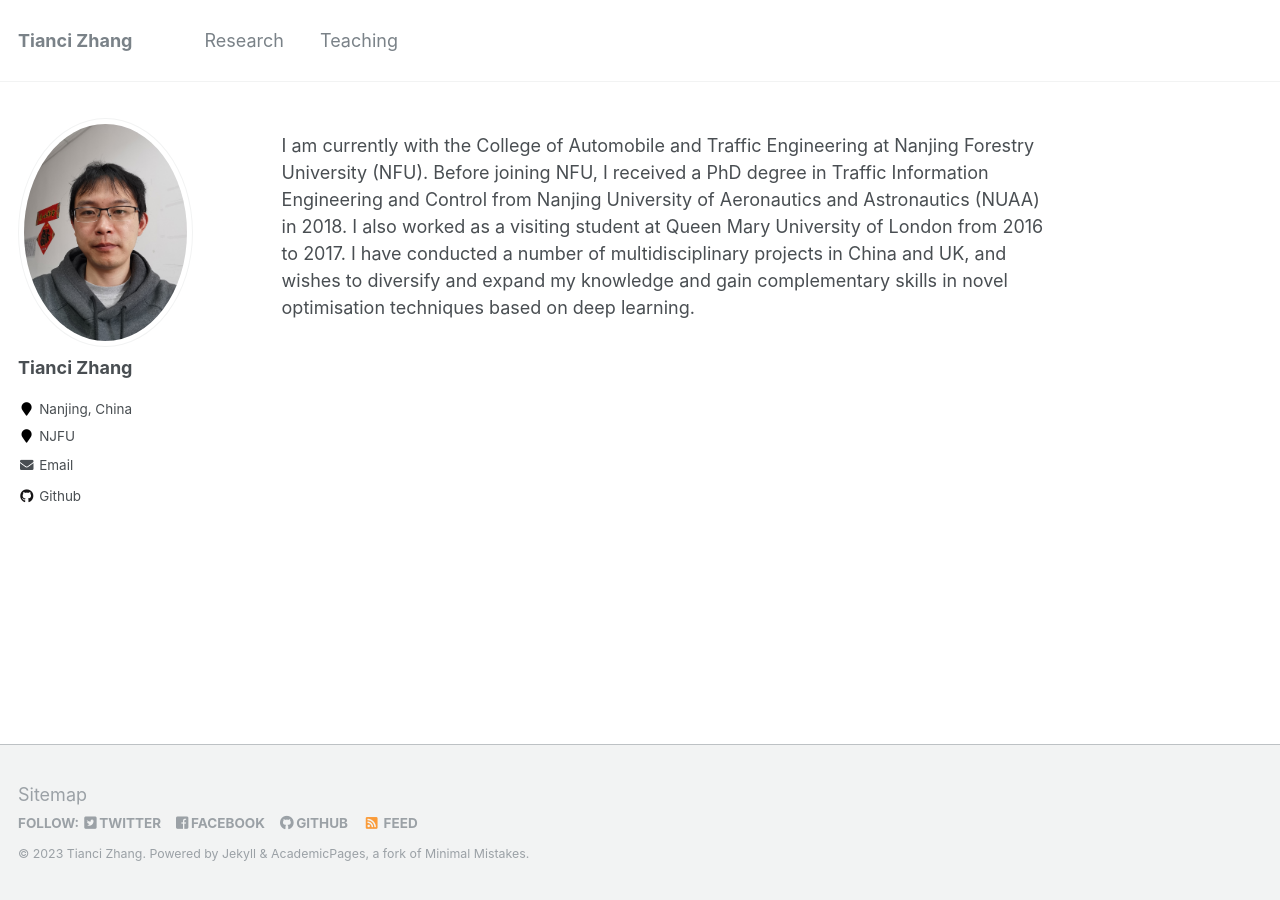
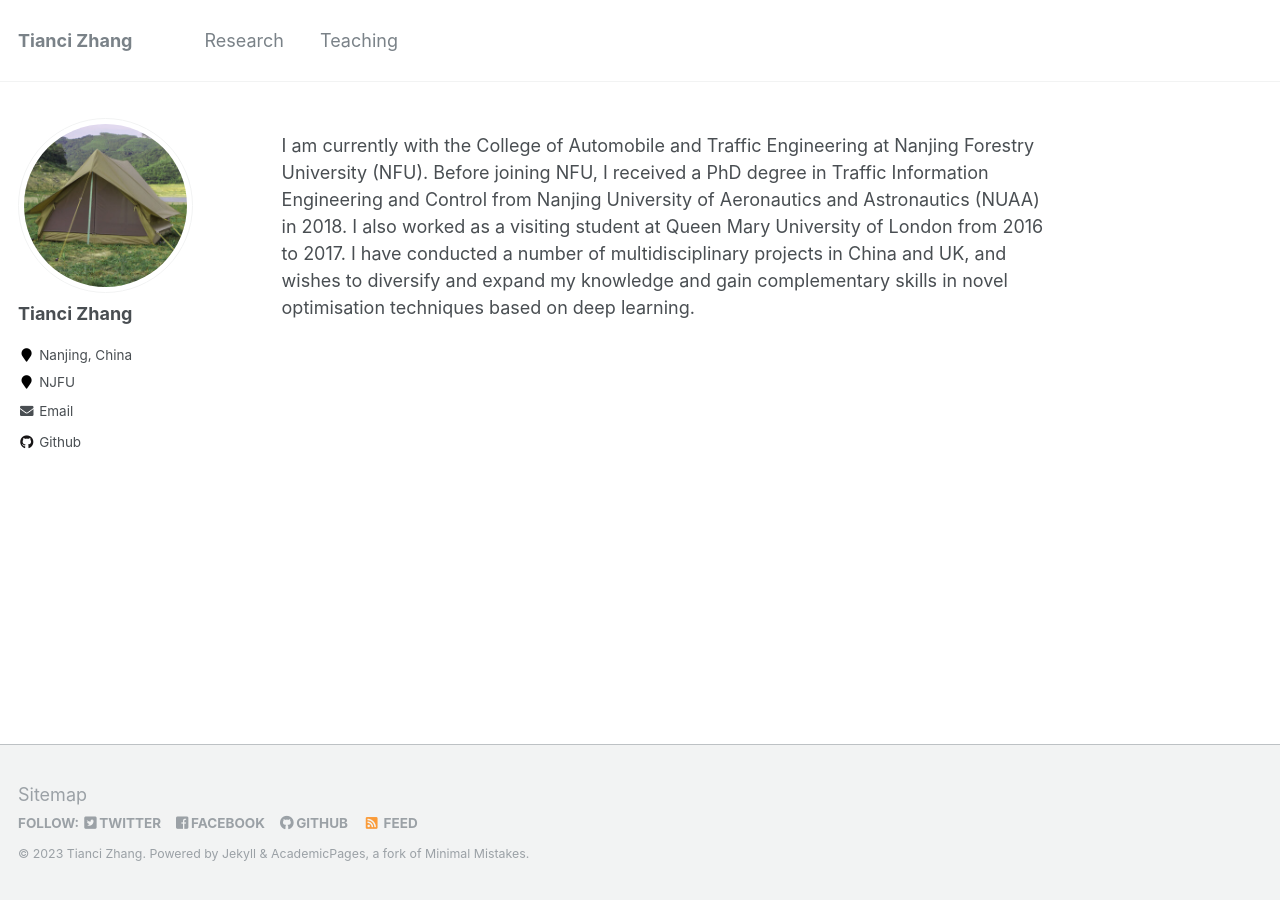
Before and after one commit to tiancivalen/tiancivalen.github.io, a Jekyll site: the page built from _pages/about.md, in a window 1280 px wide. Built offline with Jekyll 4.4.1, drawn with Linux system fonts in a browser that asks for light colours.

Commit message:
Update _config.yml

```diff
--- a/_config.yml
+++ b/_config.yml
@@ -84,7 +84,7 @@ analytics:
 # Site Author
 author:
   name             : "Tianci Zhang"
-  avatar           : "photo.jpg"
+  avatar           : "1.jpg"
   bio              : ""
   location         : "Nanjing, China"
   employer         : "NJFU"
```
